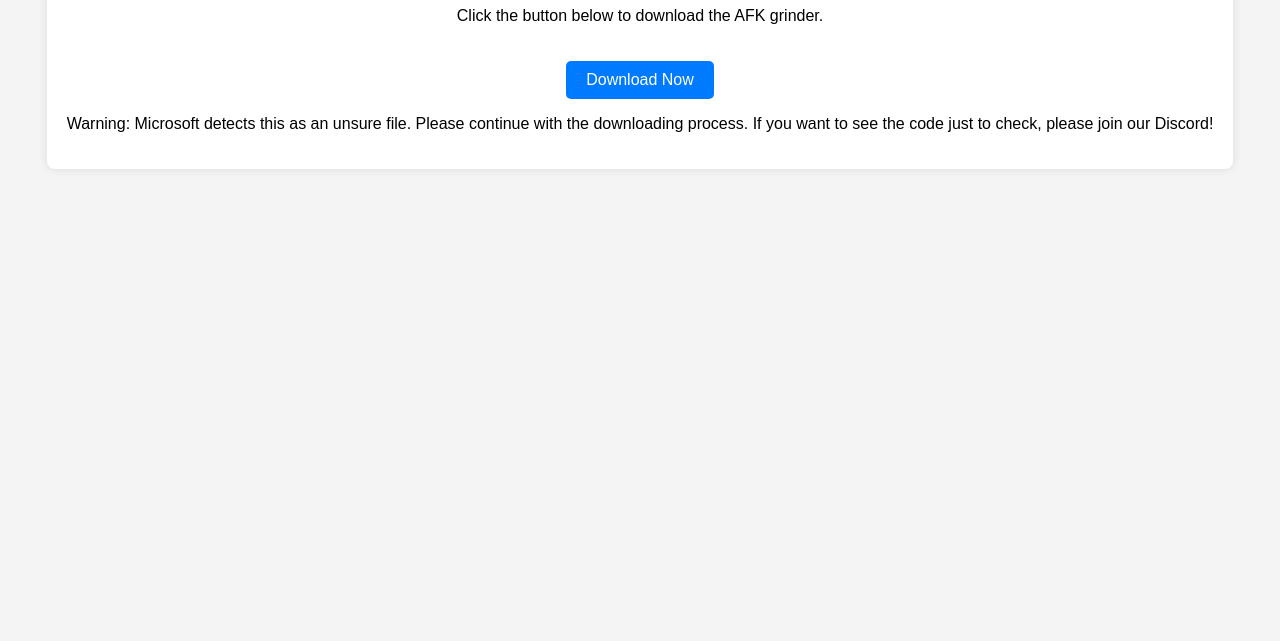
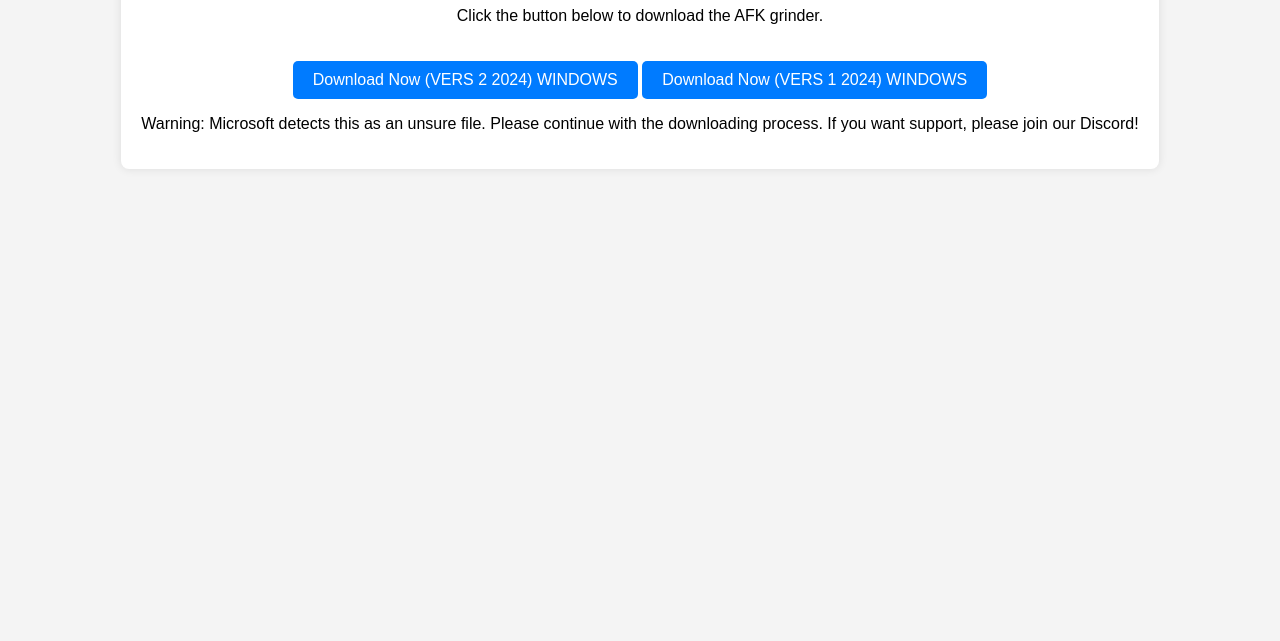
Before and after one commit to Yhile/AfkyGrinder, a plain HTML site: page index.html in a window 1280 px wide. Shown: the part 159-800 px from the top of the page. Drawn offline with Linux system fonts and the light colour scheme.

Commit message:
Version 2 out

```diff
--- a/index.html
+++ b/index.html
@@ -63,8 +63,9 @@
     <div class="container">
         <h1>Download AFKGY (Away from keyboard Grinder Yhile_) Grinder</h1>
         <p>Click the button below to download the AFK grinder.</p>
-        <a href="main.exe" class="btn">Download Now</a>
-        <p>Warning: Microsoft detects this as an unsure file. Please continue with the downloading process. If you want to see the code just to check, please join our Discord!</p>
+        <a href="afkgy.exe" class="btn">Download Now (VERS 2 2024) WINDOWS</a>
+        <a href="main.exe" class="btn">Download Now (VERS 1 2024) WINDOWS</a>
+        <p>Warning: Microsoft detects this as an unsure file. Please continue with the downloading process. If you want support, please join our Discord!</p>
     </div>
 </body>
 </html>
```
Also changed, not shown: 1 other file.
